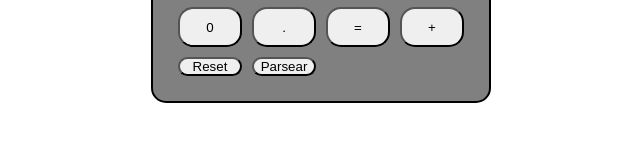
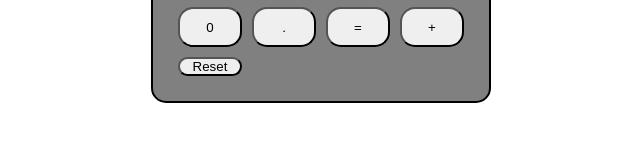
Before and after one commit to JoaPaloBael/calculadora-js, a plain HTML site: page index.html in a window 1280 px wide. Shown: the part 355-496 px from the top of the page, 319-959 px from the left. Drawn offline with Linux system fonts and the light colour scheme.

Commit message:
Quite boton de parseo

```diff
--- a/index.html
+++ b/index.html
@@ -29,8 +29,6 @@
             <input type="button" value="=" onclick="calcular()">
             <input type="button" value="+" onclick="agregar('+')">
             <input type="button" value="Reset" onclick="borrar()">
-            <input type="button" value="Parsear" onclick="parsear()">
-
         </div>
     </main>
 
```
